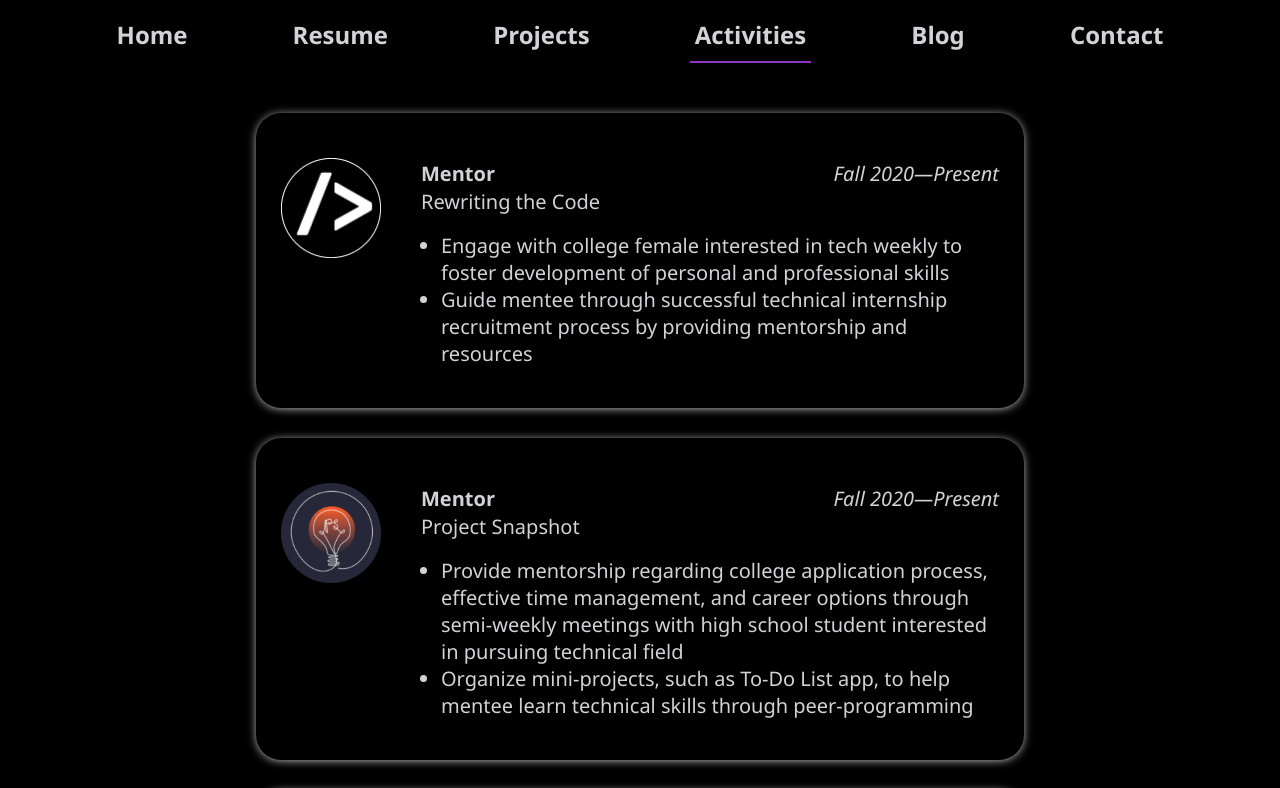
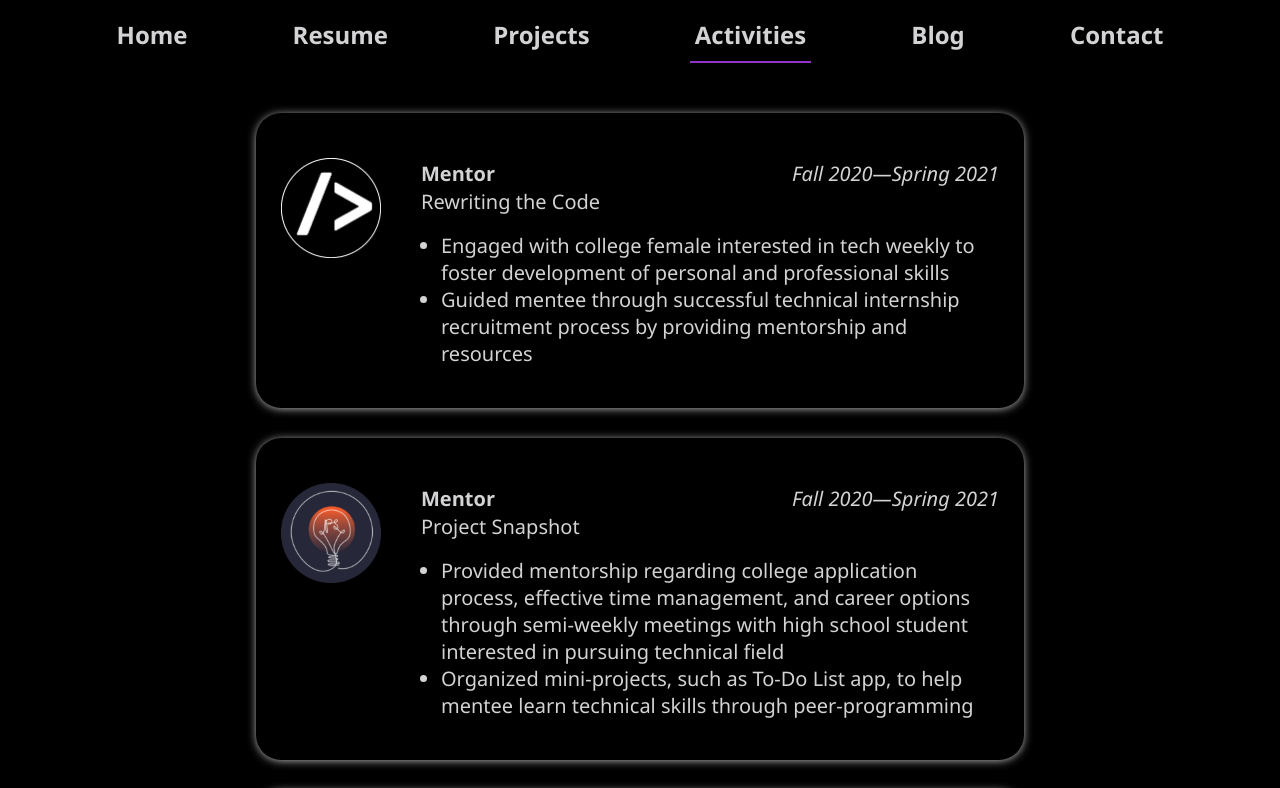
Before and after one commit to AmyWeitzman/me, a React (Create React App) app: page /activities in a window 1280 px wide. Shown: the top 788 px of the page. Built offline with nearby package versions, Linux system fonts and the light colour scheme.

Commit message:
update activities

```diff
--- a/src/components/Activities.js
+++ b/src/components/Activities.js
@@ -16,11 +16,11 @@ const activityInfo = [
         jobTitle: "Mentor",
         companyName: "Rewriting the Code",
         location: "",
-        years: "Fall 2020—Present",
+        years: "Fall 2020—Spring 2021",
         skills: [],
         tasks: [
-            "Engage with college female interested in tech weekly to foster development of personal and professional skills",
-            "Guide mentee through successful technical internship recruitment process by providing mentorship and resources"
+            "Engaged with college female interested in tech weekly to foster development of personal and professional skills",
+            "Guided mentee through successful technical internship recruitment process by providing mentorship and resources"
         ],
         logo: rtc
     },
@@ -28,11 +28,11 @@ const activityInfo = [
         jobTitle: "Mentor",
         companyName: "Project Snapshot",
         location: "",
-        years: "Fall 2020—Present",
+        years: "Fall 2020—Spring 2021",
         skills: [],
         tasks: [
-            "Provide mentorship regarding college application process, effective time management, and career options through semi-weekly meetings with high school student interested in pursuing technical field",
-            "Organize mini-projects, such as To-Do List app, to help mentee learn technical skills through peer-programming"
+            "Provided mentorship regarding college application process, effective time management, and career options through semi-weekly meetings with high school student interested in pursuing technical field",
+            "Organized mini-projects, such as To-Do List app, to help mentee learn technical skills through peer-programming"
         ],
         logo: project_snapshot
     },
@@ -43,7 +43,7 @@ const activityInfo = [
         years: "Fall 2020",
         skills: [],
         tasks: [
-            "Collaborate on team of 10 to design and develop clean, responsive website using HTML, CSS, JavaScript, Webflow that promotes STEM TALK mission's of providing STEM education resources for young students, particularly from underrepresented backgrounds"
+            "Collaborated on team of 10 to design and develop clean, responsive website using HTML, CSS, JavaScript, Webflow that promotes STEM TALK mission's of providing STEM education resources for young students, particularly from underrepresented backgrounds"
         ],
         logo: stem_talk
     },
```
